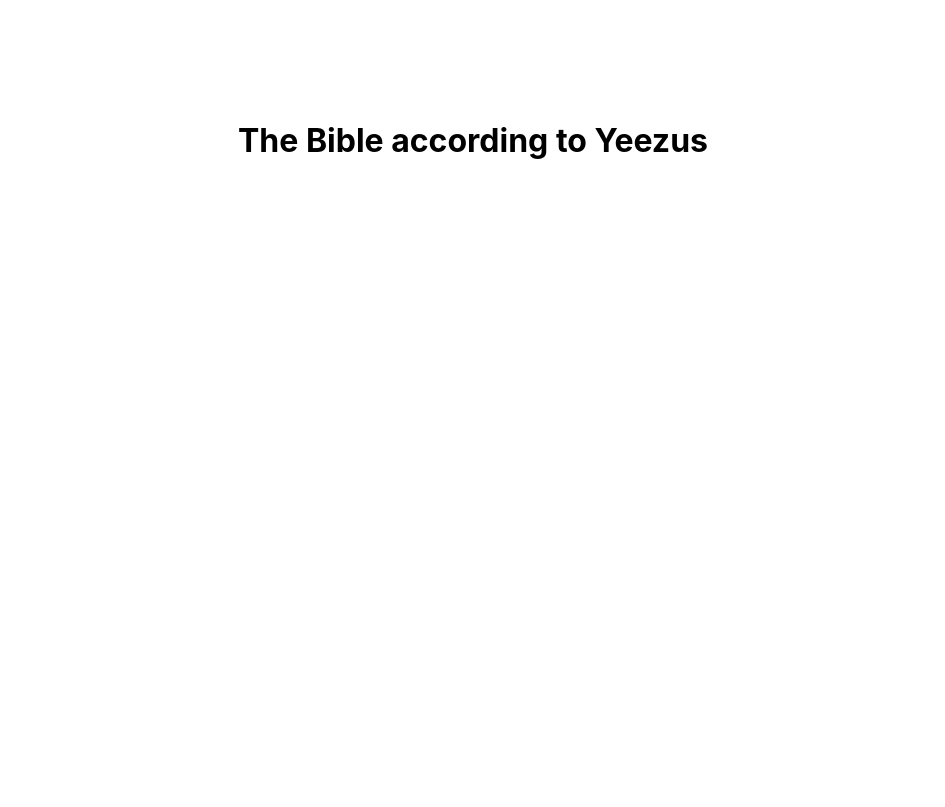
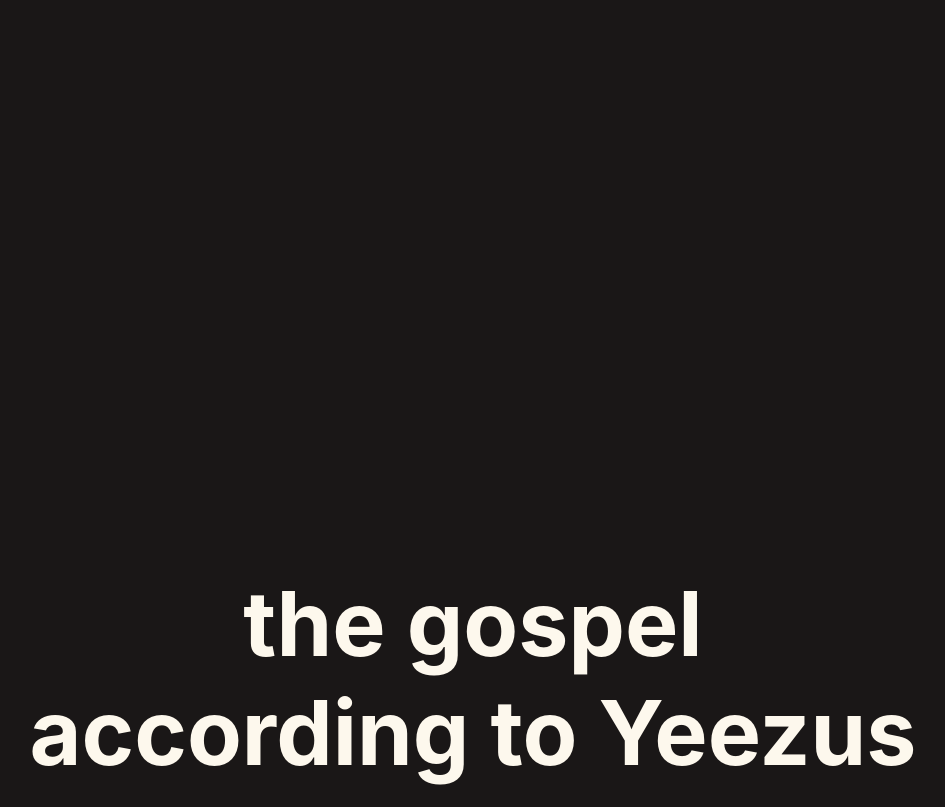
Before and after one commit to mat-projects/Yeezus, a React (Create React App) app: page / in a window 1280 px wide. Shown: the whole page, without its empty margins (167-1112 px from the left). Built offline with nearby package versions, Linux system fonts and the light colour scheme; no server answers.

Commit message:
added new css functionality

```diff
--- a/src/Kanye.tsx
+++ b/src/Kanye.tsx
@@ -26,15 +26,11 @@
 
   return (
     <>
-      <h1>The Bible according to Yeezus</h1>
+      <h1>the gospel<br />according to Yeezus</h1>
       {kanye && (
-        // This is a conditional rendering strategy using 'short-circuiting': if the left-hand
-        //  side of an && is false, then JavaScript doesn't bother to evaluate the right-hand
-        //  side (since the overall expression is false regardless)
-        // Exploiting that feature to conditional render JSX!
         <>
           <p>
-            <b>{kanye.quote}</b>
+            <b>"{kanye.quote}"</b>
           </p>
         </>
       )}
--- a/src/index.css
+++ b/src/index.css
@@ -1,5 +1,6 @@
 html {
   margin: 0;
+  background-color: rgb(26, 23, 23);
 }
 
 body {
@@ -18,16 +19,23 @@
 h1 {
   align-items: center;
   text-align: center;
-  padding-top: 100px;
+  font-size: 7vw;
+  margin-top: 45%;
+  margin-bottom: 20px;
+  color: rgb(253, 248, 237);
 }
 
 p {
   margin-left: auto;
   margin-right: auto;
-  width: 350px;
-  padding: 30px;
-  border-radius: 50px;
-  background-color: black;
-  color: white;
+  font-size: 3vw;
+  width: 75%;
+  padding-top: 40px;
+  padding-bottom: 40px;
+  padding-left: 40px;
+  padding-right: 40px;
+  border-radius: 40px;
+  background-color: rgb(253, 248, 237);
+  color: rgb(26, 23, 23);
   text-align: center;
 }
```
Also changed, not shown: 1 other file (tests, documents, lock files or other folders).
